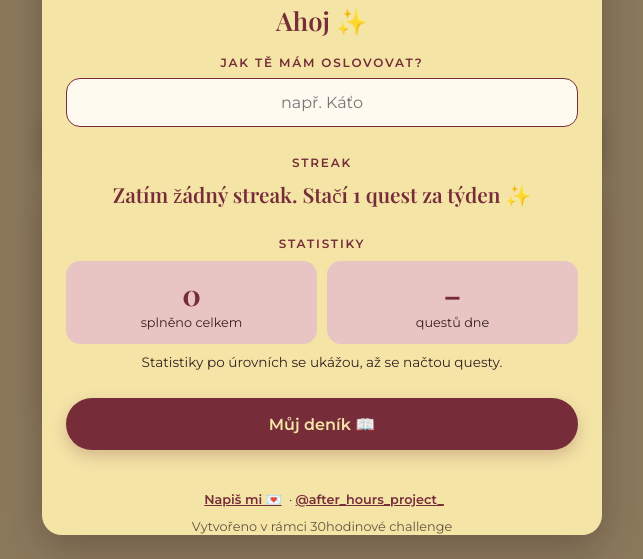
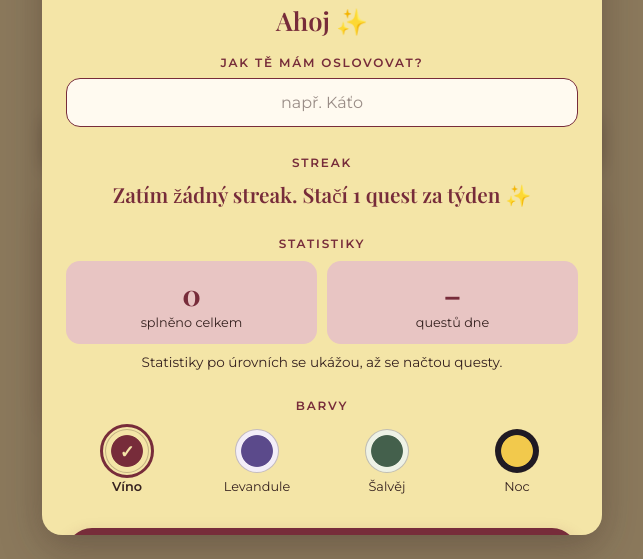
Before and after one commit to katerina-g59/side-quest-app, a plain HTML site: page index.html in a window 1280 px wide. Both pictures are taken after a click on the button "Můj profil". Shown: the part 241-800 px from the top of the page, without its empty margins (318-961 px from the left). Drawn offline with nearby package versions, Linux system fonts and the light colour scheme; no server answers; a web font is replaced by a local one.

Commit message:
Add colour themes: Vino, Levandule, Salvej, Noc
Theme picker in the profile switches the four role colours instantly and remembers the choice in localStorage; themes.js is applied in the head so there is no flash, and also sets the browser bar colour. Noc is a dark theme with yellow. Fixed CSS colours now use theme variables; the share image stays brand wine. tests.html checks WCAG contrast for every theme.

Co-Authored-By: Claude Opus 5.5 <noreply@anthropic.com>

```diff
--- a/index.html
+++ b/index.html
@@ -4,6 +4,12 @@
   <meta charset="UTF-8">
   <meta name="viewport" content="width=device-width, initial-scale=1.0">
   <title>Side Quest Generátor</title>
+  <!-- Barva lišty prohlížeče na telefonu (přepíše ji zvolený motiv) -->
+  <meta name="theme-color" content="#F4E5A7">
+
+  <!-- Barevný motiv: načte se hned, aby barvy při otevření neproblikly (soubor musí být ve stejné složce) -->
+  <script src="themes.js"></script>
+  <script>applyTheme(loadThemeCode());</script>
 
   <!-- Ikona v záložce prohlížeče, na ploše telefonu (iPhone) a nastavení appky pro Android -->
   <link rel="icon" type="image/png" href="icon.png">
@@ -16,12 +22,19 @@
   <link href="https://fonts.googleapis.com/css2?family=Montserrat:wght@400;500;600&family=Playfair+Display:ital,wght@0,600;0,700;1,500&display=swap" rel="stylesheet">
 
   <style>
-    /* ===== Barvy (měníš je na jednom místě) ===== */
+    /* ===== Barvy =====
+       Výchozí motiv Víno. Ostatní motivy (Levandule, Šalvěj, Noc) jsou v themes.js
+       a přepíšou tyhle proměnné hned při otevření stránky. */
     :root {
-      --wine: #772C3A;
-      --cream: #F4E5A7;
-      --brown: #35211F;
-      --pink: #E8C5C3;
+      --wine: #772C3A;     /* hlavní barva */
+      --cream: #F4E5A7;    /* pozadí */
+      --brown: #35211F;    /* text */
+      --pink: #E8C5C3;     /* jemné plochy */
+      --field: #FFFAF0;    /* pole formulářů */
+      --shadow-rgb: 53, 33, 31;
+      --wine-rgb: 119, 44, 58;
+      --pink-rgb: 232, 197, 195;
+      --backdrop: rgba(53, 33, 31, 0.55);
     }
 
     * { box-sizing: border-box; }
@@ -201,7 +214,7 @@
     }
 
     @media (hover: hover) {
-      .category:hover { background: rgba(232, 197, 195, 0.6); }
+      .category:hover { background: rgba(var(--pink-rgb), 0.6); }
     }
 
     /* Vybraná možnost: plná vínová "pilulka" s ✓ (nevybraná je jen obrys) */
@@ -232,7 +245,7 @@
       font-size: 1.05rem;
       font-weight: 600;
       cursor: pointer;
-      box-shadow: 0 6px 16px rgba(53, 33, 31, 0.25);
+      box-shadow: 0 6px 16px rgba(var(--shadow-rgb), 0.25);
       transition: transform 0.15s, background 0.2s;
     }
 
@@ -251,7 +264,7 @@
       justify-content: center;
       background: var(--pink);
       border-radius: 20px;
-      box-shadow: 0 8px 24px rgba(119, 44, 58, 0.15);
+      box-shadow: 0 8px 24px rgba(var(--wine-rgb), 0.15);
     }
 
     .card-level {
@@ -440,10 +453,10 @@
       border-radius: 20px;
       background: var(--cream);
       color: var(--brown);
-      box-shadow: 0 12px 40px rgba(53, 33, 31, 0.35);
-    }
-
-    .journal::backdrop { background: rgba(53, 33, 31, 0.55); }
+      box-shadow: 0 12px 40px rgba(var(--shadow-rgb), 0.35);
+    }
+
+    .journal::backdrop { background: var(--backdrop); }
 
     /* Když je deník otevřený, stránka pod ním se neposouvá */
     body:has(.journal[open]) { overflow: hidden; }
@@ -583,7 +596,7 @@
     .filters-confirm {
       background: var(--wine);
       color: var(--cream);
-      box-shadow: 0 6px 16px rgba(119, 44, 58, 0.25);
+      box-shadow: 0 6px 16px rgba(var(--wine-rgb), 0.25);
     }
 
     .filters-reset {
@@ -593,7 +606,7 @@
 
     @media (hover: hover) {
       .filters-confirm:hover { background: var(--brown); }
-      .filters-reset:hover:not(:disabled) { background: rgba(232, 197, 195, 0.6); }
+      .filters-reset:hover:not(:disabled) { background: rgba(var(--pink-rgb), 0.6); }
     }
 
     .filters-confirm:active:not(:disabled),
@@ -677,11 +690,17 @@
       padding: 12px 14px;
       border: 1.5px solid var(--wine);
       border-radius: 14px;
-      background: #fffaf0;
+      background: var(--field);
       color: var(--brown);
       font-family: inherit;
       font-size: 16px;
       line-height: 1.45;
+    }
+
+    /* Nápověda v prázdném políčku: barva textu, jen slabší (čitelná i v motivu Noc) */
+    .feedback-field::placeholder {
+      color: var(--brown);
+      opacity: 0.5;
     }
 
     textarea.feedback-field {
@@ -942,6 +961,57 @@
       color: var(--wine);
     }
 
+    /* Výběr barevného motivu: kolečko (hlavní barva + pozadí) a název */
+    .theme-options {
+      display: grid;
+      grid-template-columns: repeat(4, 1fr);
+      gap: 8px;
+    }
+
+    .theme-option {
+      display: flex;
+      flex-direction: column;
+      align-items: center;
+      gap: 6px;
+      min-height: 44px;
+      padding: 6px 2px;
+      border: none;
+      border-radius: 14px;
+      background: none;
+      color: var(--brown);
+      font-family: inherit;
+      font-size: 0.8rem;
+      cursor: pointer;
+    }
+
+    .theme-swatch {
+      position: relative;
+      width: 44px;
+      height: 44px;
+      border-radius: 50%;
+      border: 1.5px solid rgba(var(--shadow-rgb), 0.25);
+    }
+
+    .theme-option.active .theme-swatch {
+      outline: 3px solid var(--wine);
+      outline-offset: 2px;
+    }
+
+    .theme-option.active { font-weight: 600; }
+
+    /* ✓ na vybraném motivu */
+    .theme-option.active .theme-swatch::after {
+      content: "✓";
+      position: absolute;
+      inset: 0;
+      display: flex;
+      align-items: center;
+      justify-content: center;
+      font-size: 1.1rem;
+      font-weight: 700;
+      color: var(--theme-check);
+    }
+
     .profile-levels {
       margin: 10px 0 0;
       font-size: 0.85rem;
@@ -1052,7 +1122,7 @@
       margin: 4px auto 0;
       border-radius: 16px;
       background: var(--wine);
-      box-shadow: 0 8px 24px rgba(53, 33, 31, 0.3);
+      box-shadow: 0 8px 24px rgba(var(--shadow-rgb), 0.3);
     }
 
     .share-photo-row {
@@ -1259,6 +1329,10 @@
         <div class="profile-stat"><span class="profile-stat-num" id="stat-daily">0</span><span>questů dne</span></div>
       </div>
       <p class="profile-levels" id="stat-levels"></p>
+
+      <h3>Barvy</h3>
+      <!-- Barevné motivy (doplní skript podle THEMES v themes.js); platí hned po klepnutí -->
+      <div class="theme-options" id="theme-options"></div>
 
       <div class="filters-actions">
         <button class="filters-confirm" id="journal-open">Můj deník 📖</button>
@@ -3046,6 +3120,42 @@
         .join(" · ");
     }
 
+    // ----- Barevné motivy (THEMES v themes.js) -----
+    // Klepnutí motiv rovnou přepne a uloží (jen v tomhle prohlížeči). Obrázek pro sdílení
+    // zůstává vždy vínový (barvy značky).
+    const themeOptionsBox = document.getElementById("theme-options");
+    Object.entries(THEMES).forEach(([code, theme]) => {
+      const button = document.createElement("button");
+      button.type = "button";
+      button.className = "theme-option";
+      button.dataset.theme = code;
+      const swatch = document.createElement("span");
+      swatch.className = "theme-swatch";
+      // Kolečko: uprostřed hlavní barva, okolo pozadí motivu
+      swatch.style.background = "radial-gradient(circle, " + theme.wine + " 0 52%, " + theme.cream + " 55%)";
+      swatch.style.setProperty("--theme-check", theme.cream);
+      const label = document.createElement("span");
+      label.textContent = theme.name;
+      button.append(swatch, label);
+      button.addEventListener("click", () => {
+        saveThemeCode(code);
+        applyTheme(code);
+        renderThemeOptions();
+      });
+      themeOptionsBox.appendChild(button);
+    });
+
+    function renderThemeOptions() {
+      const current = loadThemeCode();
+      const active = document.documentElement.dataset.theme || current;
+      themeOptionsBox.querySelectorAll(".theme-option").forEach(b => {
+        const on = b.dataset.theme === active;
+        b.classList.toggle("active", on);
+        b.setAttribute("aria-pressed", String(on));
+      });
+    }
+    renderThemeOptions();
+
     // Otevření profilu (kolečko i odznak streaku), zavření ✕ / Esc / klepnutím vedle
     async function openProfile() {
       profileNameInput.value = loadProfileName();
--- /dev/null
+++ b/themes.js
@@ -0,0 +1,98 @@
+// ===== Barevné motivy (Víno, Levandule, Šalvěj, Noc) =====
+// Samostatný soubor: používá ho appka (index.html, hned v <head>, aby barvy neproblikly)
+// i testovací stránka (tests.html, kontrola čitelnosti). Musí ležet ve stejné složce.
+//
+// Každý motiv má stejné "role" barev (názvy proměnných zůstaly z původních barev):
+//   wine  = hlavní barva (tlačítka, nadpisy)   cream = pozadí
+//   brown = text                                pink  = jemné plochy (karta, štítky)
+//   field = pole formulářů
+//   *Rgb  = stejné barvy jako "R, G, B" pro průhledné stíny a podklady
+// Obrázek pro sdílení (Instagram story) má VŽDY vínové barvy značky, motiv ho nemění.
+
+const THEMES = {
+  vino: {
+    name: "Víno",
+    wine: "#772C3A", cream: "#F4E5A7", brown: "#35211F", pink: "#E8C5C3", field: "#FFFAF0",
+    shadowRgb: "53, 33, 31", wineRgb: "119, 44, 58", pinkRgb: "232, 197, 195", backdrop: "rgba(53, 33, 31, 0.55)"
+  },
+  levandule: {
+    name: "Levandule",
+    wine: "#5B4A8B", cream: "#F3EEF8", brown: "#2A2238", pink: "#DCD3EE", field: "#FCFAFE",
+    shadowRgb: "42, 34, 56", wineRgb: "91, 74, 139", pinkRgb: "220, 211, 238", backdrop: "rgba(42, 34, 56, 0.55)"
+  },
+  salvej: {
+    name: "Šalvěj",
+    wine: "#44604C", cream: "#EEF2E6", brown: "#23302A", pink: "#CFDCCB", field: "#FBFCF8",
+    shadowRgb: "35, 48, 42", wineRgb: "68, 96, 76", pinkRgb: "207, 220, 203", backdrop: "rgba(35, 48, 42, 0.55)"
+  },
+  noc: {
+    // Tmavý motiv: role se prohodí – tmavé pozadí, světlý text, žlutá hlavní barva.
+    name: "Noc",
+    wine: "#F2C94C", cream: "#1F1A24", brown: "#F1E7DA", pink: "#352B3A", field: "#2A2430",
+    shadowRgb: "0, 0, 0", wineRgb: "242, 201, 76", pinkRgb: "53, 43, 58", backdrop: "rgba(0, 0, 0, 0.65)"
+  }
+};
+
+const THEME_KEY = "sideQuestTheme";
+const DEFAULT_THEME = "vino";
+
+// Uložený motiv (neznámý nebo žádný → Víno)
+function loadThemeCode() {
+  try {
+    const code = localStorage.getItem(THEME_KEY);
+    return THEMES[code] ? code : DEFAULT_THEME;
+  } catch (e) {
+    return DEFAULT_THEME;
+  }
+}
+
+function saveThemeCode(code) {
+  try {
+    localStorage.setItem(THEME_KEY, code);
+  } catch (e) {}
+}
+
+// Přepne barvy celé appky (proměnné v :root) a barvu lišty prohlížeče na telefonu
+function applyTheme(code) {
+  const theme = THEMES[code] || THEMES[DEFAULT_THEME];
+  const style = document.documentElement.style;
+  style.setProperty("--wine", theme.wine);
+  style.setProperty("--cream", theme.cream);
+  style.setProperty("--brown", theme.brown);
+  style.setProperty("--pink", theme.pink);
+  style.setProperty("--field", theme.field);
+  style.setProperty("--shadow-rgb", theme.shadowRgb);
+  style.setProperty("--wine-rgb", theme.wineRgb);
+  style.setProperty("--pink-rgb", theme.pinkRgb);
+  style.setProperty("--backdrop", theme.backdrop);
+  document.documentElement.dataset.theme = THEMES[code] ? code : DEFAULT_THEME;
+  const meta = document.querySelector('meta[name="theme-color"]');
+  if (meta) meta.setAttribute("content", theme.cream);
+}
+
+// ----- Čitelnost (kontrast podle WCAG, používá tests.html) -----
+// Poměr kontrastu dvou barev "#RRGGBB": 1 (stejné) až 21 (černá na bílé).
+// Běžný text potřebuje aspoň 4,5.
+function relativeLuminance(hex) {
+  const channel = i => {
+    const v = parseInt(hex.slice(1 + i * 2, 3 + i * 2), 16) / 255;
+    return v <= 0.03928 ? v / 12.92 : Math.pow((v + 0.055) / 1.055, 2.4);
+  };
+  return 0.2126 * channel(0) + 0.7152 * channel(1) + 0.0722 * channel(2);
+}
+
+function contrastRatio(a, b) {
+  const la = relativeLuminance(a), lb = relativeLuminance(b);
+  return (Math.max(la, lb) + 0.05) / (Math.min(la, lb) + 0.05);
+}
+
+// Dvojice barev, které appka opravdu používá jako "text na pozadí"
+const THEME_PAIRS = [
+  ["brown", "cream", "text na pozadí"],
+  ["wine", "cream", "hlavní barva (nadpisy, obrysová tlačítka) na pozadí"],
+  ["cream", "wine", "text na hlavním tlačítku"],
+  ["cream", "brown", "text na tlačítku „Dej mi side quest“"],
+  ["brown", "pink", "text na kartě"],
+  ["wine", "pink", "hlavní barva na kartě (úroveň, štítky)"],
+  ["brown", "field", "text v políčku formuláře"]
+];
```
Also changed, not shown: tests.html (+16 -1 lines), 1 other file.
